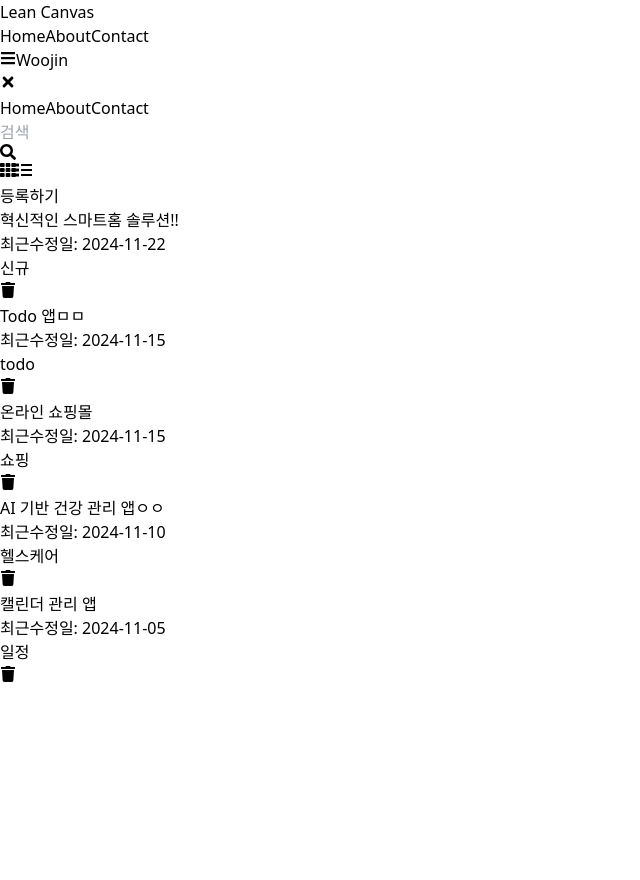
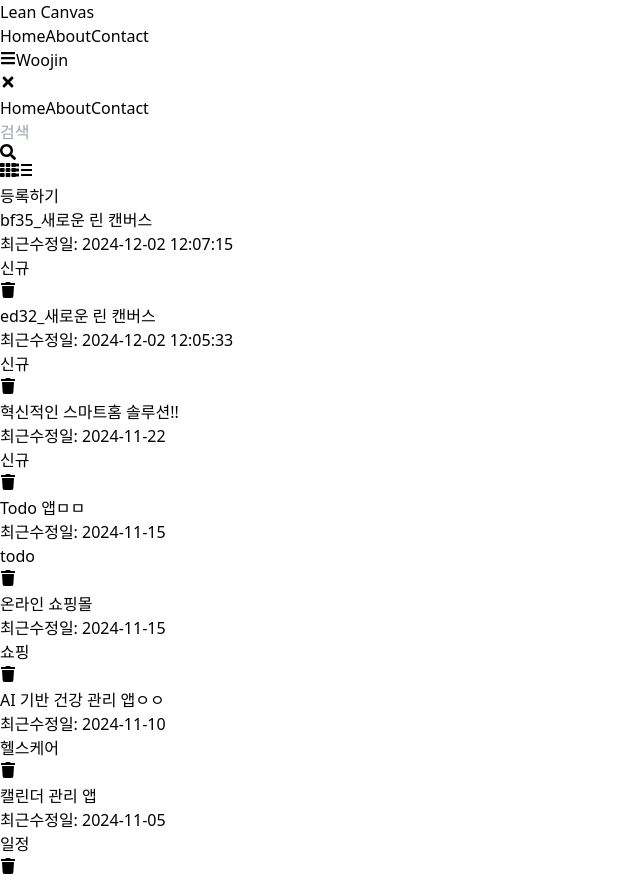
Before and after one commit to woojin999/LeanCanvas, a React (Vite) app in the folder lean-canvas-react/: page / in a window 1280 px wide. Shown: the whole page, without its empty margins (0-640 px from the left). Before the commit the page ends 800 px from the top, so only its background shows below. Built offline with nearby package versions, Linux system fonts and the light colour scheme; data requests are answered from the project's data file.

Commit message:
React Query

```diff
--- a/lean-canvas-react/data/db.json
+++ b/lean-canvas-react/data/db.json
@@ -232,6 +232,18 @@
           }
         ]
       }
+    },
+    {
+      "title": "ed32_새로운 린 캔버스",
+      "lastModified": "2024-12-02 12:05:33",
+      "category": "신규",
+      "id": 9
+    },
+    {
+      "title": "bf35_새로운 린 캔버스",
+      "lastModified": "2024-12-02 12:07:15",
+      "category": "신규",
+      "id": 10
     }
   ]
 }
--- a/lean-canvas-react/package.json
+++ b/lean-canvas-react/package.json
@@ -13,6 +13,7 @@
     "db": "json-server data/db.json -p 8000"
   },
   "dependencies": {
+    "@tanstack/react-query": "^5.62.0",
     "axios": "^1.7.7",
     "dayjs": "^1.11.13",
     "json-server": "^0.17.4",
--- a/lean-canvas-react/src/api/canvas.js
+++ b/lean-canvas-react/src/api/canvas.js
@@ -2,7 +2,7 @@
 import { v4 as uuidv4 } from 'uuid';
 import dayjs from 'dayjs';
 // 목록
-export function getCanvases(params) {
+export async function getCanvases(params) {
   const payload = Object.assign(
     {
       _sort: 'lastModified',
@@ -10,7 +10,8 @@
     },
     params,
   );
-  return canvases.get('/', { params: payload });
+  const {data} = await canvases.get('/', { params: payload });
+  return  data;
 }
 
 // 저장
--- a/lean-canvas-react/src/components/LeanCanvas.jsx
+++ b/lean-canvas-react/src/components/LeanCanvas.jsx
@@ -12,66 +12,66 @@
       <div className="grid grid-cols-5">
         <CanvasCard
           title={'1. 문제'}
-          notes={canvas.problem.notes}
+          notes={canvas.problem?.notes}
           onNotesChange={notes => handleNotesChange('problem', notes)}
         />
         <CanvasCard
           title={'4. 해결안'}
-          notes={canvas.solution.notes}
+          notes={canvas.solution?.notes}
           onNotesChange={notes => handleNotesChange('solution', notes)}
         />
         <CanvasCard
           title={'3. 가치제안'}
-          notes={canvas.valueProposition.notes}
+          notes={canvas.valueProposition?.notes}
           onNotesChange={notes => handleNotesChange('valueProposition', notes)}
         />
         <CanvasCard
           title={'5. 경쟁우위'}
-          notes={canvas.unfairAdvantage.notes}
+          notes={canvas.unfairAdvantage?.notes}
           onNotesChange={notes => handleNotesChange('unfairAdvantage', notes)}
         />
         <CanvasCard
           title={'2. 목표 고객'}
-          notes={canvas.customerSegments.notes}
+          notes={canvas.customerSegments?.notes}
           onNotesChange={notes => handleNotesChange('customerSegments', notes)}
         />
         <CanvasCard
           title={'기존 대안'}
           isSubtitle
-          notes={canvas.existingAlternatives.notes}
+          notes={canvas.existingAlternatives?.notes}
           onNotesChange={notes =>
             handleNotesChange('existingAlternatives', notes)
           }
         />
         <CanvasCard
           title={'8. 핵심지표'}
-          notes={canvas.keyMetrics.notes}
+          notes={canvas.keyMetrics?.notes}
           onNotesChange={notes => handleNotesChange('keyMetrics', notes)}
         />
         <CanvasCard
           title={'상위개념'}
           isSubtitle
-          notes={canvas.highLevelConcept.notes}
+          notes={canvas.highLevelConcept?.notes}
           onNotesChange={notes => handleNotesChange('highLevelConcept', notes)}
         />
         <CanvasCard
           title={'9. 고객 경로'}
-          notes={canvas.channels.notes}
+          notes={canvas.channels?.notes}
           onNotesChange={notes => handleNotesChange('channels', notes)}
         />
         <CanvasCard
           title={'얼리 어답터'}
           isSubtitle
-          notes={canvas.earlyAdopters.notes}
+          notes={canvas.earlyAdopters?.notes}
           onNotesChange={notes => handleNotesChange('earlyAdopters', notes)}
         />
       </div>
       <div className="grid grid-cols-2">
-        <CanvasCard title={'7. 비용 구조'} notes={canvas.costStructure.notes}
+        <CanvasCard title={'7. 비용 구조'} notes={canvas.costStructure?.notes}
          onNotesChange={notes => handleNotesChange('costStructure', notes)}/>
         <CanvasCard
           title={'6. 수익 흐름'}
-          notes={canvas.revenueStreams.notes}
+          notes={canvas.revenueStreams?.notes}
           onNotesChange={notes => handleNotesChange('revenueStreams', notes)}
         />
       </div>
--- a/lean-canvas-react/src/main.jsx
+++ b/lean-canvas-react/src/main.jsx
@@ -2,12 +2,15 @@
 import { createRoot } from 'react-dom/client';
 import './index.css';
 import { createBrowserRouter, RouterProvider } from 'react-router-dom';
+import { QueryClient, QueryClientProvider } from '@tanstack/react-query';
 import Home from './pages/Home';
 import About from './pages/About';
 import Contact from './pages/Contact';
 import App from './App.jsx';
 import ErrorPage from './pages/ErrorPage.jsx';
 import CanvasDetail from './pages/CanvasDetail.jsx';
+
+const queryClient = new QueryClient();
 
 const router = createBrowserRouter([
   {
@@ -28,16 +31,17 @@
       },
       {
         path: 'canvases/:id',
-        element: <CanvasDetail/>
-      }
+        element: <CanvasDetail />,
+      },
     ],
-    errorElement : <ErrorPage/>
+    errorElement: <ErrorPage />,
   },
 ]);
 
 createRoot(document.getElementById('root')).render(
   <StrictMode>
-    {/* <App /> */}
-    <RouterProvider router={router} />
+    <QueryClientProvider client={queryClient}>
+      <RouterProvider router={router} />
+    </QueryClientProvider>
   </StrictMode>,
 );
--- a/lean-canvas-react/src/pages/About.jsx
+++ b/lean-canvas-react/src/pages/About.jsx
@@ -1,7 +1,37 @@
+import { useMutation, useQuery,useQueryClient } from '@tanstack/react-query';
+import axios from 'axios';
+import Button from '../components/Button';
+
 function About() {
+  const queryClient = useQueryClient();
+  const { isLoading, error, data } = useQuery({
+    queryKey: ['canvases'],
+    queryFn: () =>
+      axios.get('http://localhost:8000/canvases').then(res => res.data),
+    initialData:[],
+  });
+
+  const {mutate: createNewCanvas, isLoading: isLoadingCreate} = useMutation({
+    mutationFn: (newCanvas) => axios.post('http://localhost:8000/canvases',newCanvas),
+    onSuccess: () => {
+      queryClient.invalidateQueries(['canvases']);
+    }
+  })
+
+  const handleCreate = () =>{
+    createNewCanvas({title:'new canvas'})
+  }
+
   return (
     <div>
-      About Page
+      <h2 className="text-3xl">useQuery</h2>
+      {isLoading && <p>...Loading</p>}
+      {error && <p className='text-red-700'>{error.message}</p>}
+      {data.map(item => <li key={item.id}>{item.title}</li>)}
+
+      <h2 className="text-3xl">useMutation</h2>
+      {isLoadingCreate && <p>...Loading</p>}
+      <Button onClick={handleCreate}>등록</Button>
     </div>
   );
 }
--- a/lean-canvas-react/src/pages/Home.jsx
+++ b/lean-canvas-react/src/pages/Home.jsx
@@ -3,69 +3,47 @@
 import SearchBar from '../components/SearchBar';
 import ViewToggle from '../components/ViewToggle';
 import { createCanvas, deleteCanvas, getCanvases } from '../api/canvas';
+import { useMutation, useQuery, useQueryClient } from '@tanstack/react-query';
 import Loading from '../components/Loading';
 import Error from '../components/Error';
 import Button from '../components/Button';
-import useApiRequest from '../hooks/useApiRequest';
 
 function Home() {
   const [searchText, setSearchText] = useState();
   const [isGridView, setIsGridView] = useState(true);
-  const [data, setData] = useState([]);
+  // const [data, setData] = useState([]);
 
-  // API call
-  const { isLoading, error, execute: fetchData } = useApiRequest(getCanvases);
-  const { isLoading: isLoadingCreate, execute: createNewCanvase } =
-    useApiRequest(createCanvas);
+  const queryClient = useQueryClient();
 
-  useEffect(() => {
-    fetchData(
-      { title_like: searchText },
-      {
-        onSuccess: response => setData(response.data),
-      },
-    );
-  }, [searchText, fetchData]);
+  // 1] 데이터 조회
+  const { data, isLoading, error, refetch } = useQuery({
+    queryKey: ['canvases', searchText],
+    queryFn: () => getCanvases({ title_like: searchText }),
+    initialData: [],
+  });
+
+  // 2] 등록
+  const { mutate: createNewCanvase, isLoading: isLoadingCreate } = useMutation({
+    mutationFn: createCanvas,
+    onSuccess: () => queryClient.invalidateQueries(['canvases']),
+    onError: err => alert(err.message),
+  });
+
+  // 3]삭제
+
+  const { mutate: deleteCanvasMutation } = useMutation({
+    mutationFn: deleteCanvas,
+    onSuccess: () => queryClient.invalidateQueries(['canvases']),
+    onError: err => alert(err.message),
+  });
 
   const handleDeleteItem = async id => {
-    if (confirm('삭제 하시겠습니까?') === false) {
-      return;
-    }
     // delete
-    try {
-      await deleteCanvas(id);
-      fetchData({ title_like: searchText });
-    } catch (error) {
-      alert(err.message);
-    }
+    deleteCanvasMutation(id);
   };
 
-  // const filteredData = data.filter(item =>
-  //   item.title.toLowerCase().includes(searchText.toLowerCase()),
-  // );
-
   const handleCreateCanvas = async () => {
-    createNewCanvase(null, {
-      onSuccess: () => {
-        fetchData(
-          { title_like: searchText },
-          {
-            onSuccess: response => setData(response.data),
-          },
-        );
-      },
-      onError: err => alert(err.message),
-    });
-    // try {
-    //   setIsLoadingCreate(true);
-    //   await new Promise(resolver => setTimeout(resolver, 1000));
-    //   await createCanvas();
-    //   fetchData({ title_like: searchText });
-    // } catch (error) {
-    //   alert(err.message);
-    // } finally {
-    //   setIsLoadingCreate(false);
-    // }
+    createNewCanvase();
   };
 
   return (
@@ -80,14 +58,7 @@
         </Button>
       </div>
       {isLoading && <Loading />}
-      {error && (
-        <Error
-          message={error.message}
-          onRetry={() => {
-            fetchData({ title_like: searchText });
-          }}
-        />
-      )}
+      {error && <Error message={error.message} onRetry={refetch} />}
       {!isLoading && !error && (
         <CanvasList
           filteredData={data}
```
Also changed, not shown: 1 other file (tests, documents, lock files or other folders).
